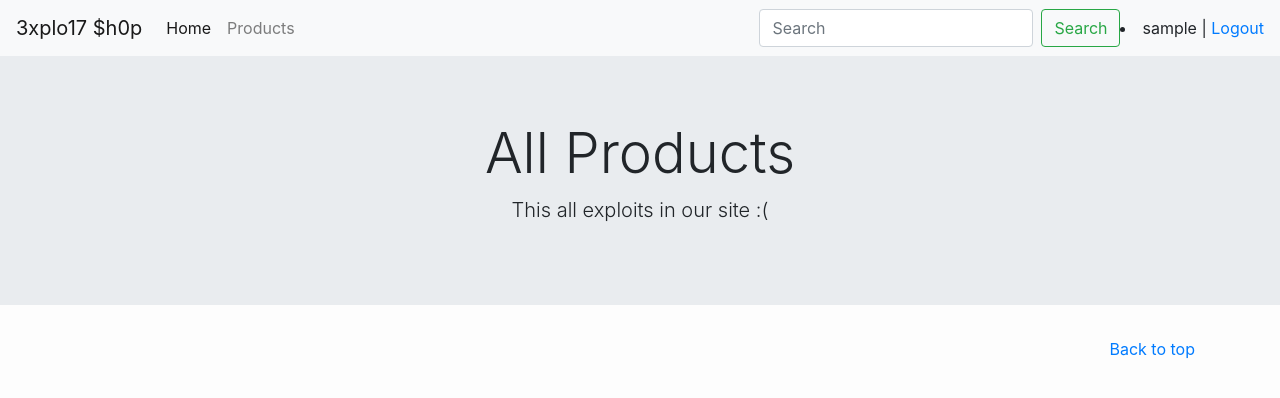
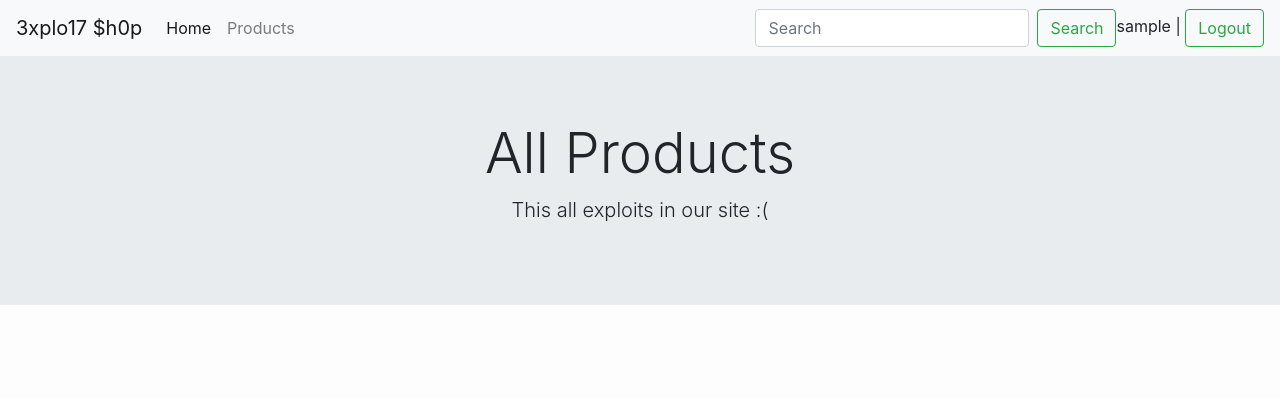
Before and after one commit to ArsenSysyn/pepeShop, a Django app: page / in a window 1280 px wide. Shown: the top 398 px of the page. Run offline with Django 3.2, Linux system fonts and the light colour scheme; the visitor is signed in with stand-in values (Sample User, id 1); data that the repository does not hold is empty; some libraries are stand-ins or nearby versions.

Commit message:
remove needed things

```diff
--- a/templates/base.html
+++ b/templates/base.html
@@ -31,7 +31,7 @@
           <button class="btn btn-outline-success my-2 my-sm-0" type="submit">Search</button>
       </form>
            {% if request.user.is_authenticated %}
-				<li class="last"> {{user.username}} | <a href="{% url 'logout' %}">Logout</a></li>
+				<li style="list-style-type: none;">{{user.username}} | <a href="{% url 'logout' %}" class="btn btn-outline-success my-2 my-sm-0 login-button">Logout</a></li>
 				{% else %}
                 <button onclick="window.location.href='{% url 'login' %}'" class="btn btn-outline-success my-2 my-sm-0" type="button">Login</button>
             {% endif %}
@@ -43,15 +43,6 @@
 
         {% endblock %}
     </main>
-
-    <footer class="text-muted">
-      <div class="container">
-        <p class="float-right">
-          <a href="#">Back to top</a>
-        </p>
-
-      </div>
-    </footer>
     <!-- Optional JavaScript -->
     <!-- jQuery first, then Popper.js, then Bootstrap JS -->
     <script src="https://code.jquery.com/jquery-3.3.1.slim.min.js" integrity="sha384-q8i/X+965DzO0rT7abK41JStQIAqVgRVzpbzo5smXKp4YfRvH+8abtTE1Pi6jizo" crossorigin="anonymous"></script>
```
